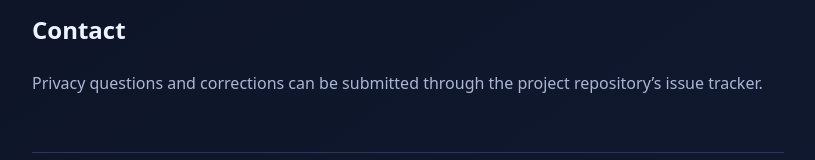
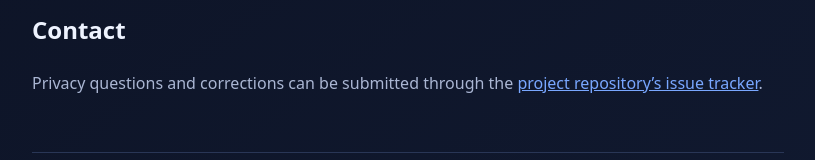
Before and after one commit to elsupermang/hermes-google-oauth-site, a plain HTML site: page index.html in a window 1280 px wide. Shown: the part 770-930 px from the top of the page, without its empty margins (232-1047 px from the left). Drawn offline with Linux system fonts and the light colour scheme.

Commit message:
Add OAuth homepage and privacy policy (index.html)

```diff
--- a/index.html
+++ b/index.html
@@ -35,7 +35,7 @@
     <p>Read the <a href="privacy.html">Privacy Policy</a> for details about Google API access, local storage, retention, and revocation.</p>
 
     <h2>Contact</h2>
-    <p>Privacy questions and corrections can be submitted through the project repository’s issue tracker.</p>
+    <p>Privacy questions and corrections can be submitted through the <a href="https://github.com/elsupermang/hermes-google-oauth-site/issues">project repository’s issue tracker</a>.</p>
 
     <footer>
       Hermes AI Digests is an independent project and is not affiliated with Google, GitHub, OpenAI, or any news publisher.
```
